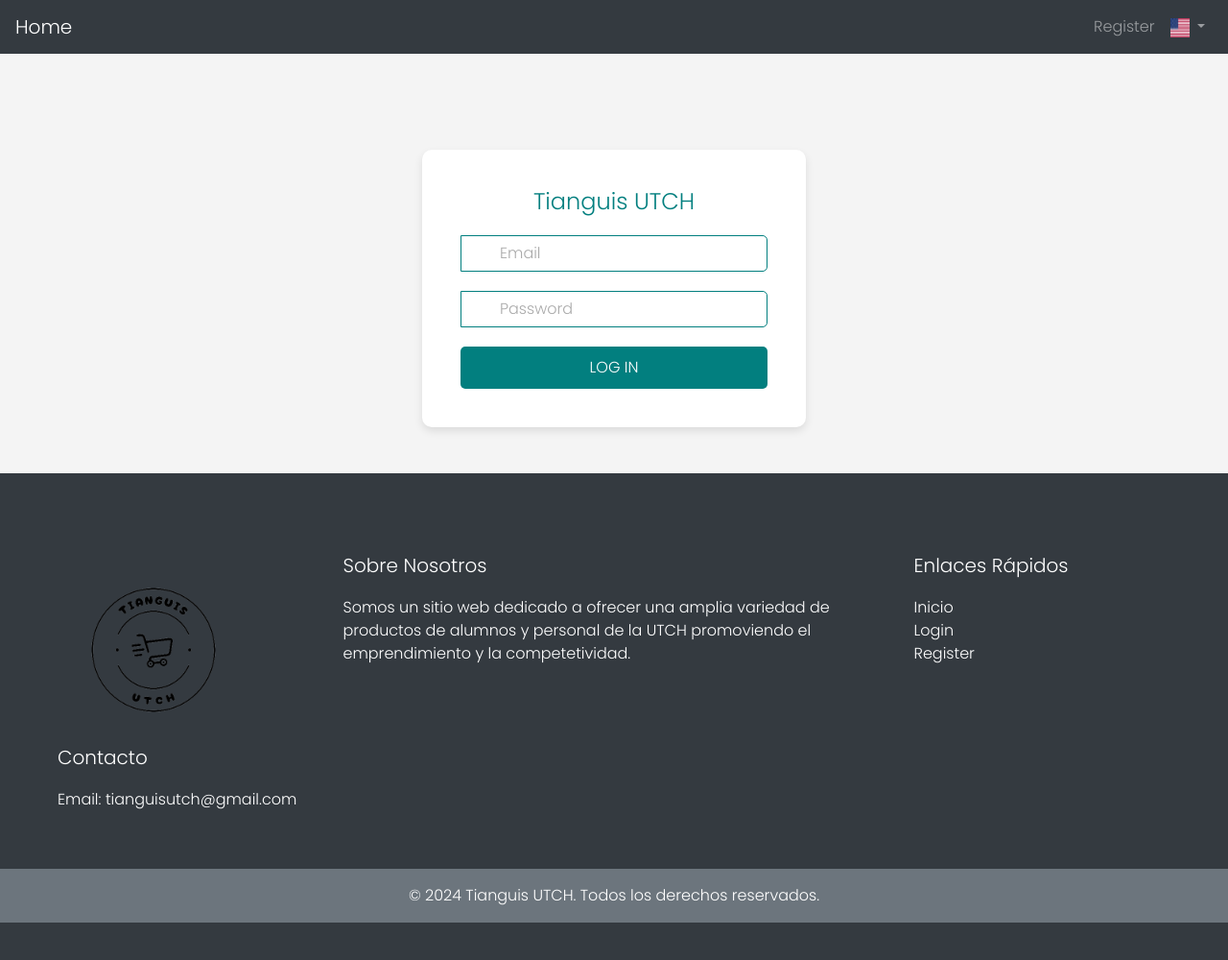
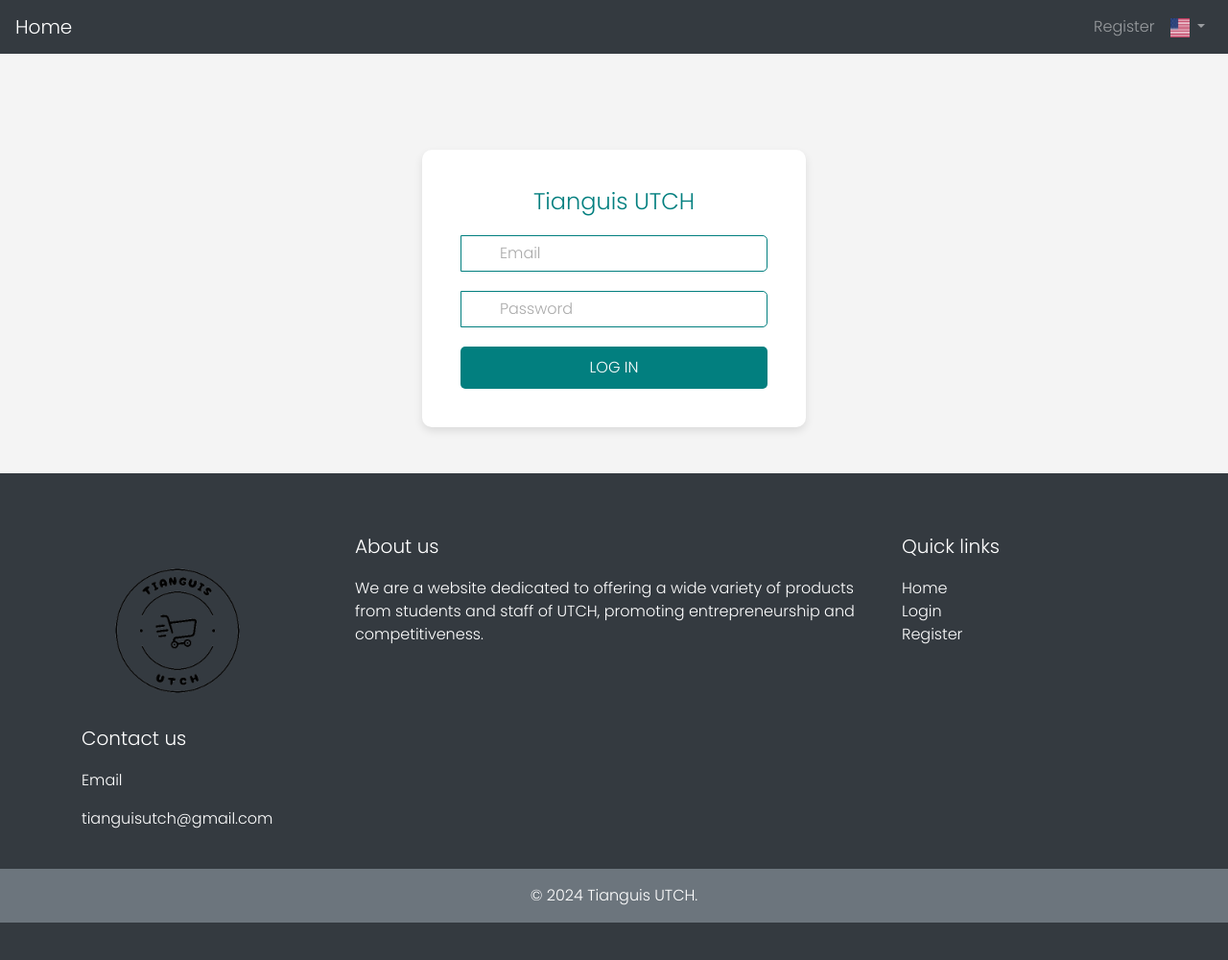
Before and after one commit to hugovfx/API, a website: page public/login.html in a window 1280 px wide. Shown: the whole page at 96% size. Drawn offline with nearby package versions, Linux system fonts and the light colour scheme.

Commit message:
footers traducidos

```diff
--- a/public/login.html
+++ b/public/login.html
@@ -138,33 +138,33 @@
   </div>
   <!-- FOOTER START -->
   <footer class="bg-dark text-white mt-5">
-    <div class="container2">
+    <div class="container">
       <div class="row py-4">
         <div class="col-md-3">
           <img src="img/logo.png" alt="Logo" style="width: 200px;">
         </div>
         <div class="col-md-6">
-          <h5>Sobre Nosotros</h5>
-          <p>Somos un sitio web dedicado a ofrecer una amplia variedad de productos de alumnos y personal de la UTCH promoviendo el emprendimiento y la competetividad.</p>
+          <h5 id="about">About us</h5>
+          <p id="abouttext">We are a website dedicated to offering a wide variety of products from students and staff of UTCH, promoting entrepreneurship and competitiveness.</p>
         </div>
         <div class="col-md-3">
-          <h5>Enlaces Rápidos</h5>
+          <h5 id="links">Quick links</h5>
           <ul class="list-unstyled">
-            <li><a href="/" class="text-white">Inicio</a></li>
-            <li><a href="/login.html" class="text-white">Login</a></li>
-            <li><a href="/register.html" class="text-white">Register</a></li>
+            <li><a href="/" class="text-white" id="home-link">Home</a></li>
+            <li><a href="/login.html" class="text-white" id="login-text">Login</a></li>
+            <li><a href="/register.html" class="text-white" id="register-text">Register</a></li>
           </ul>
         </div>
         <div class="col-md-3">
-          <h5>Contacto</h5>
+          <h5 id="contact">Contact us</h5>
           <ul class="list-unstyled">
-            <li class="text-white">Email: <a href="mailto:tianguisutch@gmail.com" class="text-white">tianguisutch@gmail.com</a></li>
+            <li class="text-white"><p id="email">Email</p> <a href="mailto:tianguisutch@gmail.com" class="text-white">tianguisutch@gmail.com</a></li>
           </ul>
         </div>
       </div>
     </div>
     <div class="bg-secondary text-center py-3">
-      <p class="mb-0">© 2024 Tianguis UTCH. Todos los derechos reservados.</p>
+      <p class="mb-0">© 2024 Tianguis UTCH.</p>
     </div>
   </footer>
 
@@ -184,7 +184,11 @@
         "profile-text": "Profile",
         "button-submit": "Log in",
         "password-placeholder": "Password",
-        "email-placeholder": "Email"
+        "email-placeholder": "Email",
+    "about":"About us",
+        "abouttext":"We are a website dedicated to offering a wide variety of products from students and staff of UTCH, promoting entrepreneurship and competitiveness.",
+        "links":"Quick links",
+        "contact":"Contact us",
       },
       es: {
         "page-title": "Iniciar Sesión",
@@ -195,7 +199,12 @@
         "profile-text": "Perfil",
         "button-submit": "Iniciar Sesión",
         "password-placeholder": "Contraseña",
-        "email-placeholder": "Correo Electrónico"
+        "email-placeholder": "Correo Electrónico",
+
+ "abouttext":"Somos un sitio web dedicado a ofrecer una amplia variedad de productos de alumnos y personal de la UTCH promoviendo el emprendimiento y la competetividad.",
+        "links":"Enlaces rapidos",
+        "contact":"Contactanos",
+        "about":"Acerca de nosotros"
       }
     };
 
```
Also changed, not shown: public/postProducto.html (+23 -13 lines), public/register.html (+10 -9 lines), public/register.js (+13 -2 lines).
